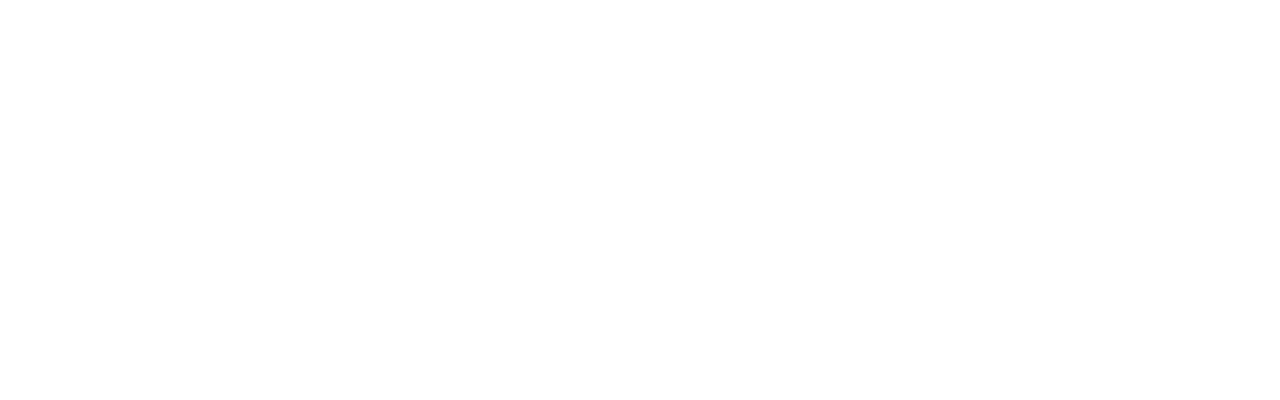
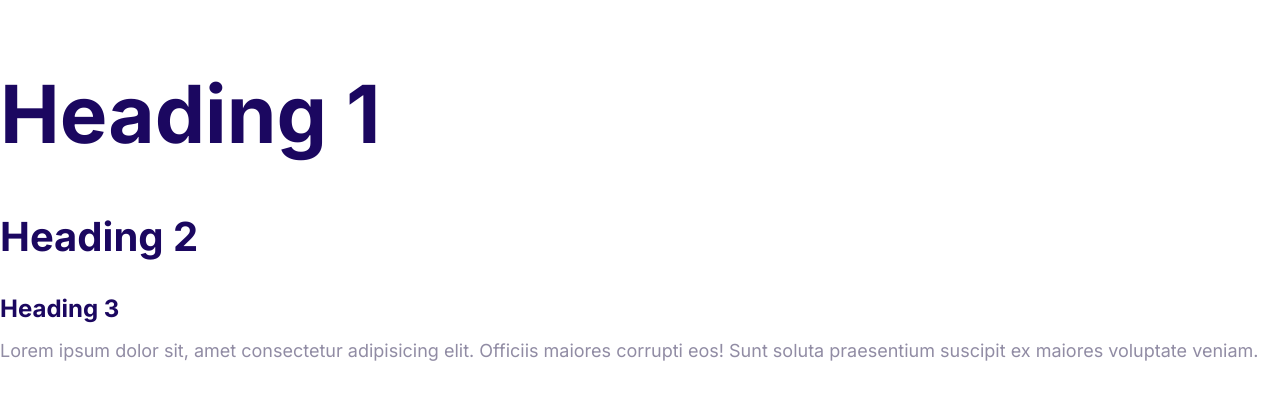
Before and after one commit to dors001/dorify, a plain HTML site: page css course 3 - Moshify/index.html in a window 1280 px wide. Drawn offline with Linux system fonts and the light colour scheme.

Commit message:
Define the styles for the fonts

```diff
--- a/css course 3 - Moshify/css/styles.css
+++ b/css course 3 - Moshify/css/styles.css
@@ -5,3 +5,49 @@
     --color-headings: #1b0760;
     --color-body: #918ca4;
 }
+
+html {
+    font-size: 62.5%;
+}
+
+body {
+    font-family: Inter, Arial, Helvetica, sans-serif;
+    font-size: 2.4rem;
+    line-height: 1.5;
+    color: var(--color-body);
+}
+
+h1, h2, h3 {
+    color: var(--color-headings);
+    margin-bottom: 1rem; /* law of proximity margin */
+}
+
+h1 {
+    font-size: 7rem;
+}
+
+h2 {
+    font-size: 4rem;
+}
+
+h3 {
+    font-size: 3rem;
+}
+
+p {
+    margin-top: 0;
+}
+
+@media screen and (min-width: 1024px) {
+    body {
+        font-size: 1.8rem;
+    }
+
+    h1 {
+        font-size: 8rem;
+    }
+
+    h3 {
+        font-size: 2.4rem
+    }
+}
--- a/css course 3 - Moshify/index.html
+++ b/css course 3 - Moshify/index.html
@@ -5,10 +5,16 @@
     <meta http-equiv="X-UA-Compatible" content="IE=edge">
     <meta name="viewport" content="width=device-width, initial-scale=1.0">
     <title>Document</title>
+    <link rel="preconnect" href="https://fonts.googleapis.com">
+    <link rel="preconnect" href="https://fonts.gstatic.com" crossorigin>
+    <link href="https://fonts.googleapis.com/css2?family=Inter:wght@400;700&display=swap" rel="stylesheet">
     <link rel="stylesheet" href="css/normalize.css">
     <link rel="stylesheet" href="css/styles.css">
 </head>
 <body>
-
+    <h1>Heading 1</h1>
+    <h2>Heading 2</h2>
+    <h3>Heading 3</h3>
+    <p>Lorem ipsum dolor sit, amet consectetur adipisicing elit. Officiis maiores corrupti eos! Sunt soluta praesentium suscipit ex maiores voluptate veniam.</p>
 </body>
 </html>
```
